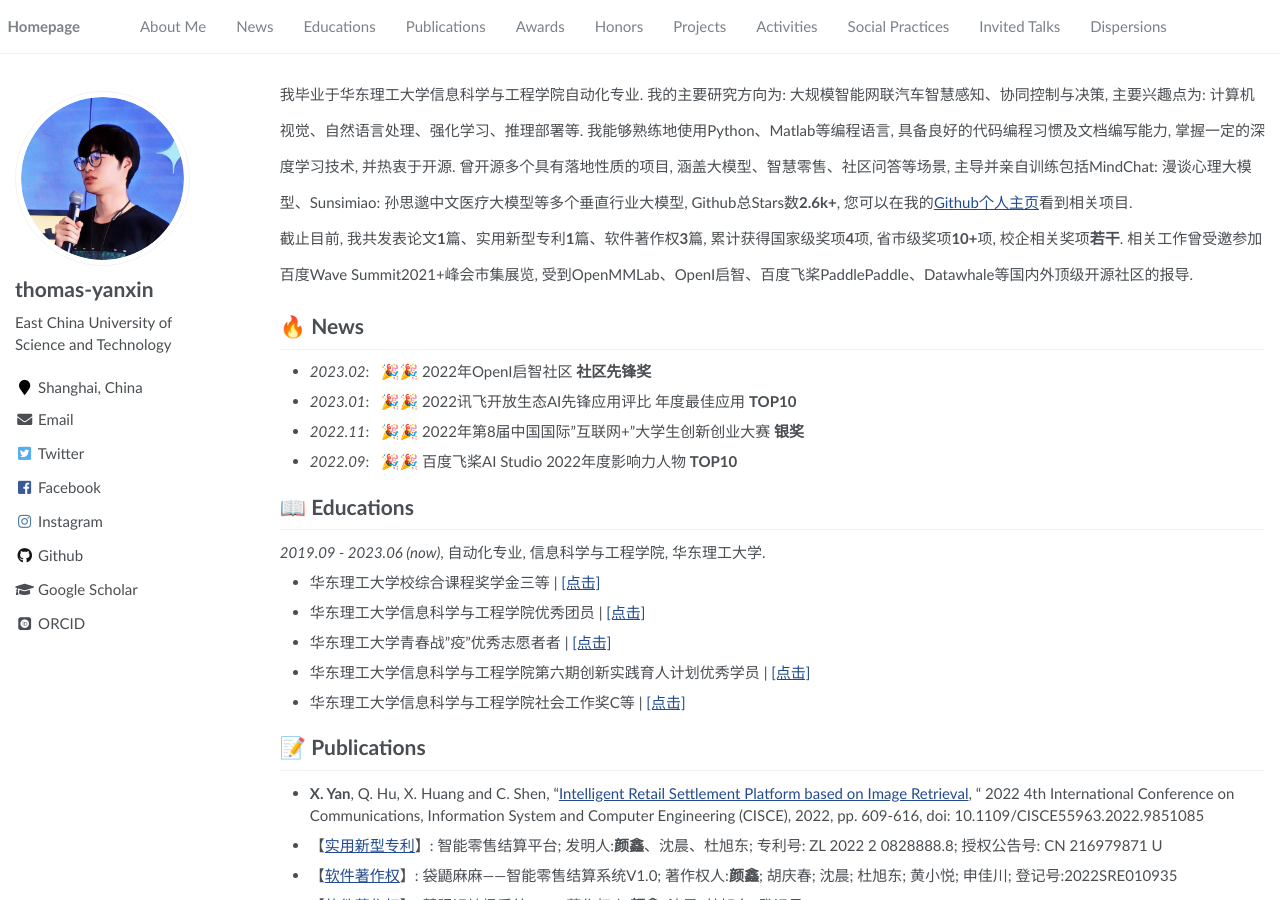
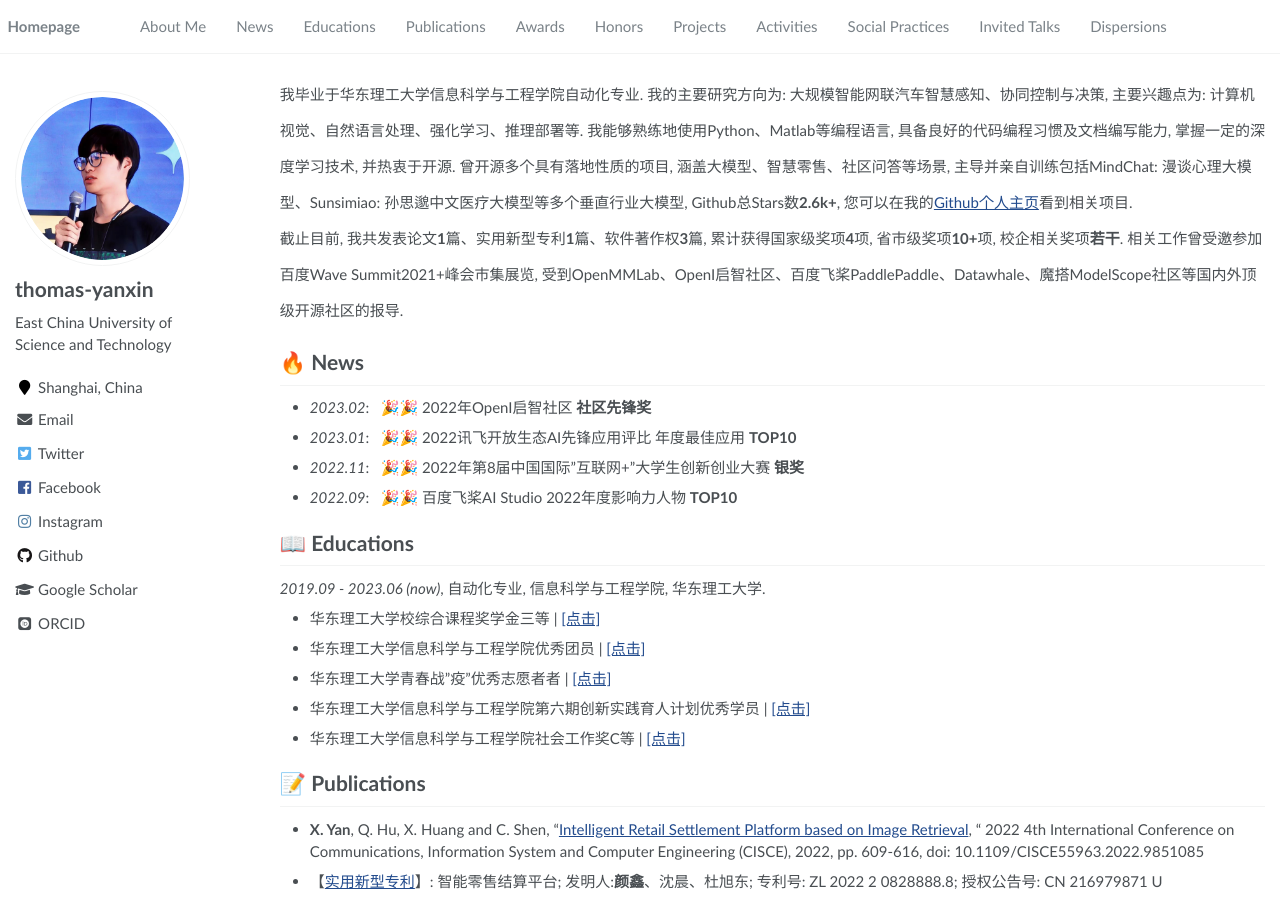
Before and after one commit to thomas-yanxin/thomas-yanxin.github.io, a Jekyll site: the page built from _pages/about.md, in a window 1280 px wide and 900 px high. Built offline with Jekyll 4.4.1, drawn with Linux system fonts in a browser that asks for light colours; some web fonts are replaced; some of the changed text lies outside the part shown.

Commit message:
Update about.md

```diff
--- a/_pages/about.md
+++ b/_pages/about.md
@@ -20,7 +20,7 @@
 <p style="line-height:2.4; ">
 我毕业于华东理工大学信息科学与工程学院自动化专业. 我的主要研究方向为: 大规模智能网联汽车智慧感知、协同控制与决策, 主要兴趣点为: 计算机视觉、自然语言处理、强化学习、推理部署等. 我能够熟练地使用Python、Matlab等编程语言, 具备良好的代码编程习惯及文档编写能力, 掌握一定的深度学习技术, 并热衷于开源. 曾开源多个具有落地性质的项目, 涵盖大模型、智慧零售、社区问答等场景, 主导并亲自训练包括MindChat: 漫谈心理大模型、Sunsimiao: 孙思邈中文医疗大模型等多个垂直行业大模型, Github总Stars数<strong>2.6k+</strong>, 您可以在我的<a href='https://github.com/thomas-yanxin'>Github个人主页</a>看到相关项目.
 <br/>
-截止目前, 我共发表论文<strong>1</strong>篇、实用新型专利<strong>1</strong>篇、软件著作权<strong>3</strong>篇, 累计获得国家级奖项<strong>4</strong>项, 省市级奖项<strong>10+</strong>项, 校企相关奖项<strong>若干</strong>. 相关工作曾受邀参加百度Wave Summit2021+峰会市集展览, 受到OpenMMLab、OpenI启智、百度飞桨PaddlePaddle、Datawhale等国内外顶级开源社区的报导.
+截止目前, 我共发表论文<strong>1</strong>篇、实用新型专利<strong>1</strong>篇、软件著作权<strong>3</strong>篇, 累计获得国家级奖项<strong>4</strong>项, 省市级奖项<strong>10+</strong>项, 校企相关奖项<strong>若干</strong>. 相关工作曾受邀参加百度Wave Summit2021+峰会市集展览, 受到OpenMMLab、OpenI启智社区、百度飞桨PaddlePaddle、Datawhale、魔搭ModelScope社区等国内外顶级开源社区的报导.
 </p>
 
 # 🔥 News
@@ -162,6 +162,7 @@
 
 
 # 🚀 Dispersions
+* 【魔搭ModelScope社区】基于Qwen-7B的垂域大模型——MindChat(漫谈)心理大模型上线魔搭 \| [\[链接\](https://mp.weixin.qq.com/s/frJwp-kLuF_aT_vt8V6hJQ)
 * 【OpenI启智】强强角逐, 筑梦开源——2022年度启智社区优秀项目及开发者评选结果正式揭晓 \| [\[链接\]](https://mp.weixin.qq.com/s/PpbwEdP0-8wG9dsvRvRDaA)
 * 【OpenI启智】碰撞高校智慧, 凝聚青春力量 \| 因"AI"而"深"-高校开源专场顺利举办! \| [\[链接\]](https://mp.weixin.qq.com/s/phDFWZ8YOYEJMoYNrsOrag)
 * 【飞桨PaddlePaddle】飞桨助力合肥工业大学普适心理计算团队斩获"互联网+"大赛全国银奖 \| [\[链接\]](https://mp.weixin.qq.com/s/SgK9qSmYQ9ihIfvb1sHEwA)
```
